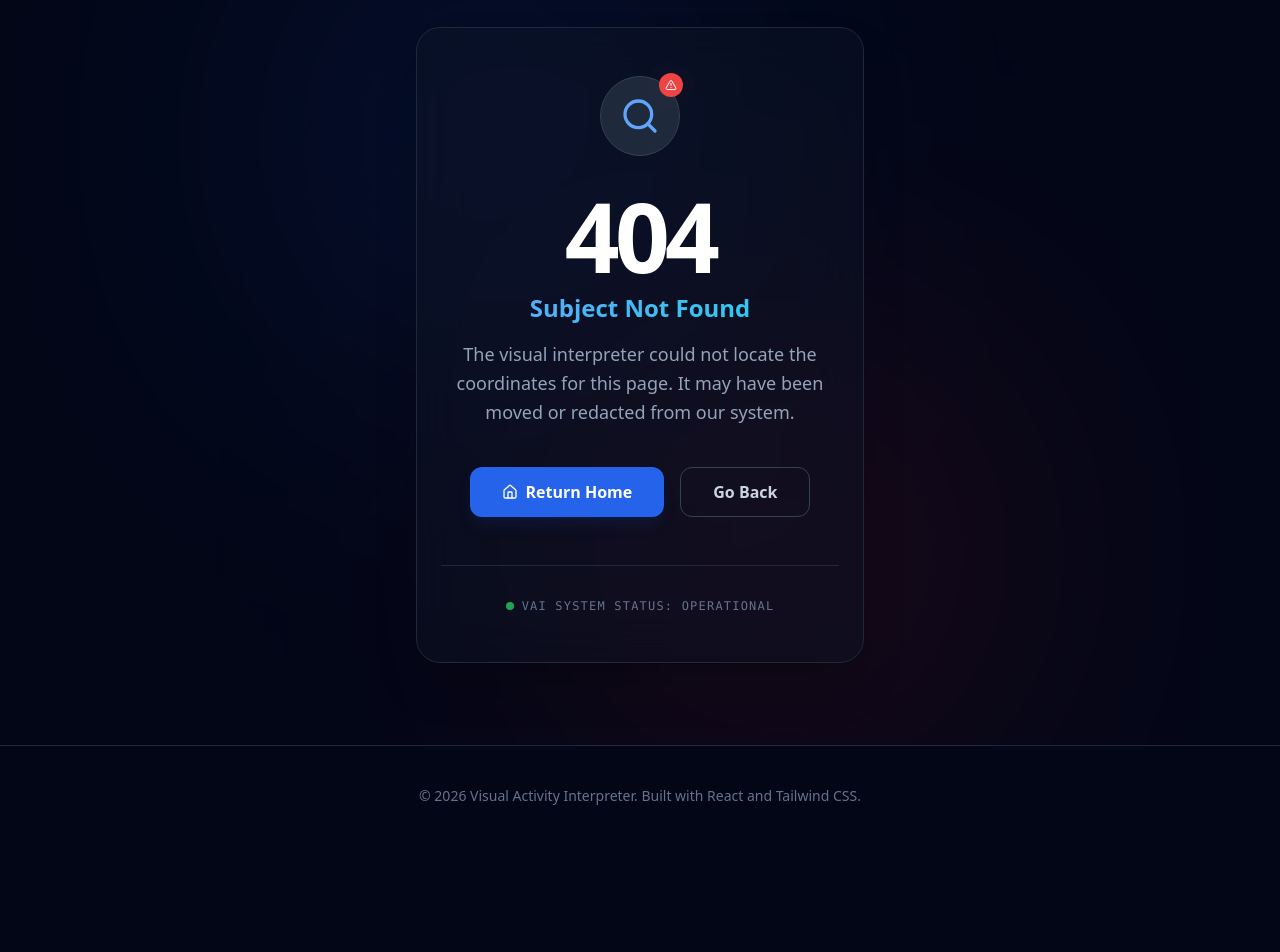
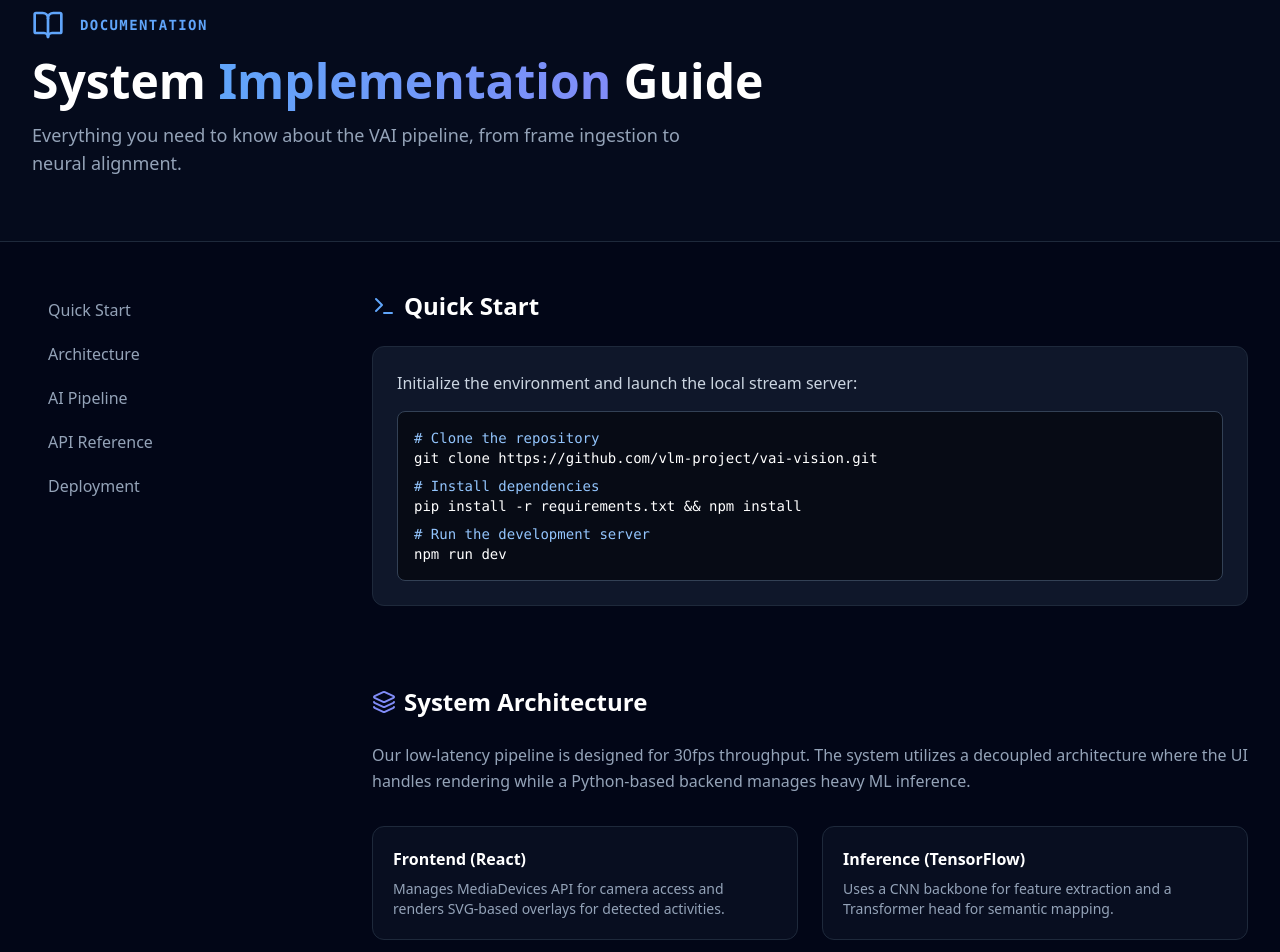
Before and after one commit to cboychinedu/visual-activity-interpreter, a React (Vite) app in the folder frontend/: page /docs in a window 1280 px wide. Shown: the part 120-1072 px from the top of the page. Before the commit the page ends 966 px from the top, so only its background shows below. Built offline with nearby package versions, Linux system fonts and the light colour scheme; no server answers.

Commit message:
Added the docs page

```diff
--- a/frontend/src/App.jsx
+++ b/frontend/src/App.jsx
@@ -12,6 +12,7 @@ import History from './Pages/History/History';
 import NotFound from './Pages/Notfound/Notfound';
 import Register from "./Pages/Register/Register";
 import Dashboard from './Pages/Dashboard/Dashboard';
+import DocsPage from './Pages/DocsPage/DocsPage';
 
 // Creating the App component
 class App extends Component {
@@ -43,6 +44,7 @@ class App extends Component {
             {/* Adding the routes */}
             <Route path="/" element={<Home />} />
             <Route path="/about" element={<About />} />
+            <Route path="/docs" element={<DocsPage /> } />
             <Route
               path="/login"
               element={isLoggedIn ? <Navigate to="/dashboard" replace /> : <Login /> }
--- /dev/null
+++ b/frontend/src/Pages/DocsPage/DocsPage.jsx
@@ -0,0 +1,173 @@
+// Importing the necessary modules
+import { Fragment } from 'react';
+import Navbar from '@components/Navbar';
+import Footer from '@components/Footer';
+import {
+  BookOpen,
+  Terminal,
+  Layers,
+  Settings,
+  Code,
+  CheckCircle2,
+  ArrowRight
+} from 'lucide-react';
+
+// Creating the doc page component
+const DocsPage = () => {
+  return (
+    <Fragment>
+      <Navbar />
+      <div className="min-h-screen bg-slate-950 text-slate-200 font-sans">
+
+        {/* HEADER */}
+        <header className="py-16 border-b border-slate-800 bg-slate-900/30">
+          <div className="max-w-7xl mx-auto px-4 sm:px-6 lg:px-8">
+            <div className="flex items-center gap-4 mb-4">
+              <BookOpen className="text-blue-400" size={32} />
+              <span className="text-blue-400 font-mono tracking-widest uppercase text-sm font-bold">Documentation</span>
+            </div>
+            <h1 className="text-4xl lg:text-5xl font-extrabold text-white">
+              System <span className="text-transparent bg-clip-text bg-gradient-to-r from-blue-400 to-indigo-400">Implementation</span> Guide
+            </h1>
+            <p className="mt-4 text-slate-400 max-w-2xl text-lg">
+              Everything you need to know about the VAI pipeline, from frame ingestion to neural alignment.
+            </p>
+          </div>
+        </header>
+
+        <div className="max-w-7xl mx-auto px-4 sm:px-6 lg:px-8 py-12">
+          <div className="flex flex-col lg:flex-row gap-12">
+
+            {/* SIDE NAVIGATION */}
+            <aside className="lg:w-1/4">
+              <nav className="sticky top-24 space-y-1">
+                {['Quick Start', 'Architecture', 'AI Pipeline', 'API Reference', 'Deployment'].map((item) => (
+                  <a
+                    key={item}
+                    href={`#${item.toLowerCase().replace(' ', '-')}`}
+                    className="block px-4 py-2 rounded-lg text-slate-400 hover:bg-slate-800 hover:text-white transition-colors"
+                  >
+                    {item}
+                  </a>
+                ))}
+              </nav>
+            </aside>
+
+            {/* MAIN CONTENT */}
+            <main className="lg:w-3/4 space-y-20">
+
+              {/* QUICK START */}
+              <section id="quick-start">
+                <h2 className="text-2xl font-bold text-white mb-6 flex items-center gap-2">
+                  <Terminal size={24} className="text-blue-400" /> Quick Start
+                </h2>
+                <div className="bg-slate-900 rounded-xl p-6 border border-slate-800">
+                  <p className="mb-4 text-slate-300">Initialize the environment and launch the local stream server:</p>
+                  <div className="bg-black/50 rounded-lg p-4 font-mono text-sm text-blue-300 border border-slate-700">
+                    <p># Clone the repository</p>
+                    <p className="text-white">git clone https://github.com/vlm-project/vai-vision.git</p>
+                    <p className="mt-2"># Install dependencies</p>
+                    <p className="text-white">pip install -r requirements.txt && npm install</p>
+                    <p className="mt-2"># Run the development server</p>
+                    <p className="text-white">npm run dev</p>
+                  </div>
+                </div>
+              </section>
+
+              {/* ARCHITECTURE DETAIL */}
+              <section id="architecture">
+                <h2 className="text-2xl font-bold text-white mb-6 flex items-center gap-2">
+                  <Layers size={24} className="text-indigo-400" /> System Architecture
+                </h2>
+                <p className="text-slate-400 mb-8 leading-relaxed">
+                  Our low-latency pipeline is designed for 30fps throughput. The system utilizes a decoupled architecture where the UI handles rendering while a Python-based backend manages heavy ML inference.
+                </p>
+
+
+
+                <div className="grid md:grid-cols-2 gap-6 mt-8">
+                  <div className="p-5 bg-slate-900/50 border border-slate-800 rounded-xl">
+                    <h4 className="font-bold text-white mb-2">Frontend (React)</h4>
+                    <p className="text-sm text-slate-400">Manages MediaDevices API for camera access and renders SVG-based overlays for detected activities.</p>
+                  </div>
+                  <div className="p-5 bg-slate-900/50 border border-slate-800 rounded-xl">
+                    <h4 className="font-bold text-white mb-2">Inference (TensorFlow)</h4>
+                    <p className="text-sm text-slate-400">Uses a CNN backbone for feature extraction and a Transformer head for semantic mapping.</p>
+                  </div>
+                </div>
+              </section>
+
+              {/* AI PIPELINE */}
+              <section id="ai-pipeline">
+                <h2 className="text-2xl font-bold text-white mb-6 flex items-center gap-2">
+                  <Settings size={24} className="text-cyan-400" /> The AI Pipeline
+                </h2>
+                <div className="space-y-4">
+                  {[
+                    { step: "Data Normalization", detail: "Frames are resized to 224x224 and normalized using ImageNet mean/std values." },
+                    { step: "Feature Extraction", detail: "A pre-trained MobileNetV3 extracts high-level spatial features from the stream." },
+                    { step: "Temporal Pooling", detail: "Short-term temporal buffers ensure that motion is captured, not just static pixels." },
+                    { step: "Semantic Decoding", detail: "The VLM maps features to the most probable linguistic description." }
+                  ].map((item, idx) => (
+                    <div key={idx} className="flex items-start gap-4">
+                      <CheckCircle2 className="text-blue-500 mt-1 flex-shrink-0" size={18} />
+                      <div>
+                        <strong className="text-slate-200 block">{item.step}</strong>
+                        <span className="text-slate-400 text-sm">{item.detail}</span>
+                      </div>
+                    </div>
+                  ))}
+                </div>
+              </section>
+
+              {/* API REFERENCE */}
+              <section id="api-reference">
+                <h2 className="text-2xl font-bold text-white mb-6 flex items-center gap-2">
+                  <Code size={24} className="text-purple-400" /> API Reference
+                </h2>
+                <div className="overflow-x-auto">
+                  <table className="w-full text-left border-collapse">
+                    <thead>
+                      <tr className="border-b border-slate-800 text-slate-400 text-sm">
+                        <th className="py-4 px-2">Endpoint</th>
+                        <th className="py-4 px-2">Method</th>
+                        <th className="py-4 px-2">Description</th>
+                      </tr>
+                    </thead>
+                    <tbody className="text-sm">
+                      <tr className="border-b border-slate-900">
+                        <td className="py-4 px-2 font-mono text-blue-300">/api/v1/predict</td>
+                        <td className="py-4 px-2"><span className="bg-green-500/10 text-green-500 px-2 py-1 rounded text-xs font-bold">POST</span></td>
+                        <td className="py-4 px-2 text-slate-400">Submit base64 frame for real-time analysis.</td>
+                      </tr>
+                      <tr className="border-b border-slate-900">
+                        <td className="py-4 px-2 font-mono text-blue-300">/api/v1/status</td>
+                        <td className="py-4 px-2"><span className="bg-blue-500/10 text-blue-500 px-2 py-1 rounded text-xs font-bold">GET</span></td>
+                        <td className="py-4 px-2 text-slate-400">Returns health status of the ML worker nodes.</td>
+                      </tr>
+                    </tbody>
+                  </table>
+                </div>
+              </section>
+
+              {/* CTA */}
+              <div className="bg-gradient-to-r from-blue-600/20 to-indigo-600/20 border border-blue-500/30 rounded-3xl p-8 text-center">
+                <h3 className="text-xl font-bold text-white mb-2">Need help with implementation?</h3>
+                <p className="text-slate-400 mb-6">Join our developer community or check out the GitHub issues.</p>
+                <button className="flex items-center gap-2 mx-auto bg-white text-slate-950 px-6 py-2 rounded-full font-bold hover:bg-blue-50 transition-all">
+                  Contact Support <ArrowRight size={18} />
+                </button>
+              </div>
+
+            </main>
+          </div>
+        </div>
+
+        <Footer />
+      </div>
+    </Fragment>
+  );
+};
+
+// Exporting the docs page component
+export default DocsPage;
--- a/frontend/src/Pages/Home/Home.jsx
+++ b/frontend/src/Pages/Home/Home.jsx
@@ -23,8 +23,8 @@ const Home = () => {
                 High-performance system processing live camera frames to identify human activities using Computer Vision and Deep Learning.
                 </p>
                 <div className="mt-10 flex gap-4">
-                <button className="px-8 py-3 bg-blue-600 text-white rounded-full font-bold hover:bg-blue-500 transition-all">Launch Vision Stream</button>
-                <button className="px-8 py-3 border border-slate-700 rounded-full font-bold hover:bg-slate-800 transition-all">Read Documentation</button>
+                <button className="px-8 py-3 bg-blue-600 text-white rounded-full font-bold hover:bg-blue-500 transition-all" onClick={() => window.location.href="/login"}>Launch Vision Stream</button>
+                <button className="px-8 py-3 border border-slate-700 rounded-full font-bold hover:bg-slate-800 transition-all" onClick={() => window.location.href="/docs"}>Read Documentation</button>
                 </div>
             </div>
 
```
